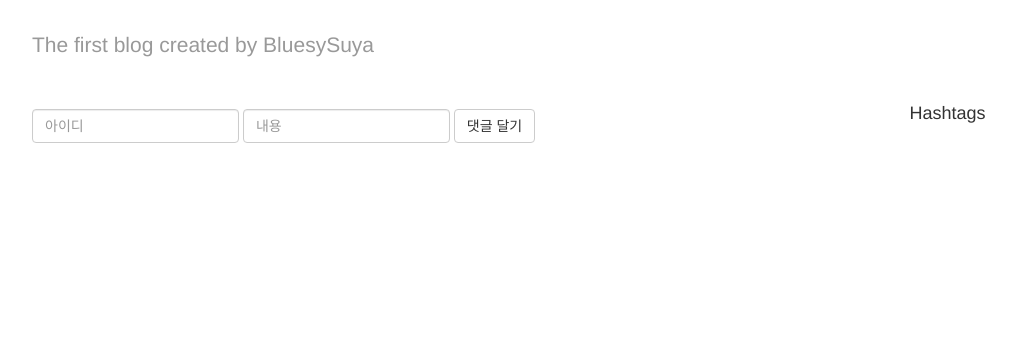
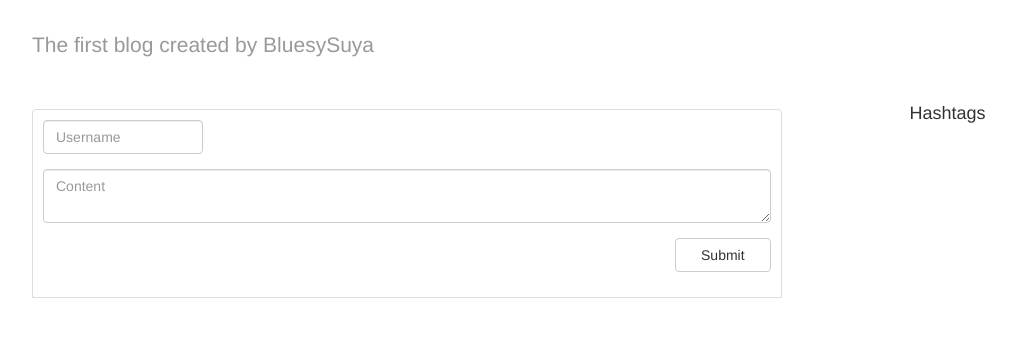
Before and after one commit to bluesysuya/BlogSample, a Django app: template templates/detail.html in a window 1280 px wide. Shown: the part 40-377 px from the top of the page, without its empty margins (38-1054 px from the left). Run offline with Django 3.2, Linux system fonts and the light colour scheme; the template is opened without the code that fills it, so the values that code supplies are empty; some libraries are stand-ins or nearby versions.

Commit message:
modified for homework no.2 of 3th week

```diff
--- a/static/css/lib/base.css
+++ b/static/css/base.css
@@ -49,7 +49,3 @@
     padding-left: 0;
     list-style: none;
 }
-
-.reply-form {
-  margin-top: 30px;
-}
--- /dev/null
+++ b/static/css/reply.css
@@ -0,0 +1,8 @@
+.reply-form {
+  margin-top: 30px;
+  padding: 10px;
+  border-color: #ddd;
+  border-style: solid;
+  border-width: 1px;
+  border-radius: 4px 4px 0 0;
+}
--- a/templates/base.html
+++ b/templates/base.html
@@ -9,7 +9,8 @@
   <meta name="author" content="">
   <title>{% block title %}BlogSample{% endblock %}</title>
   <!-- <title /> -->
-  <link rel="stylesheet" href='{% static "css/lib/base.css" %}'>
+  <link rel="stylesheet" href='{% static "css/base.css" %}'>
+  <link rel="stylesheet" href='{% static "css/reply.css" %}'>
   <link rel="stylesheet" href='{% static "css/lib/bootstrap.min.css" %}'>
   <link rel="stylesheet" href='{% static "css/lib/font-awesome.min.css" %}'>
 </head>
--- a/templates/detail.html
+++ b/templates/detail.html
@@ -17,17 +17,21 @@
         {% endfor %}
       </div>
       <div class="reply-form">
-        <form class="form-inline" method="post" action="">
+        <form method="post" action="">
           {% csrf_token %}
-          <div>
-            <div class="form-group">
-              <input placeholder="아이디" class="form-control" name="username" />
+          <div class="row">
+            <div class="form-group col-sm-3">
+              <input placeholder="Username" class="form-control" name="username" />
             </div>
-            <div class="form-group">
-              <input placeholder="내용" class="form-control" name="content" />
+            <div class="form-group col-sm-12">
+              <textarea
+                rows="2"
+                placeholder="Content"
+                class="form-control"
+                name="content"></textarea>
             </div>
-            <div class="form-group">
-            <button class="btn btn-default" tpye="submit">댓글 달기</botton>
+            <div class="form-group col-sm-2 col-sm-offset-10">
+              <button class="btn btn-default btn-block" tpye="submit">Submit</botton>
             </div>
           </div>
         </form>
```
